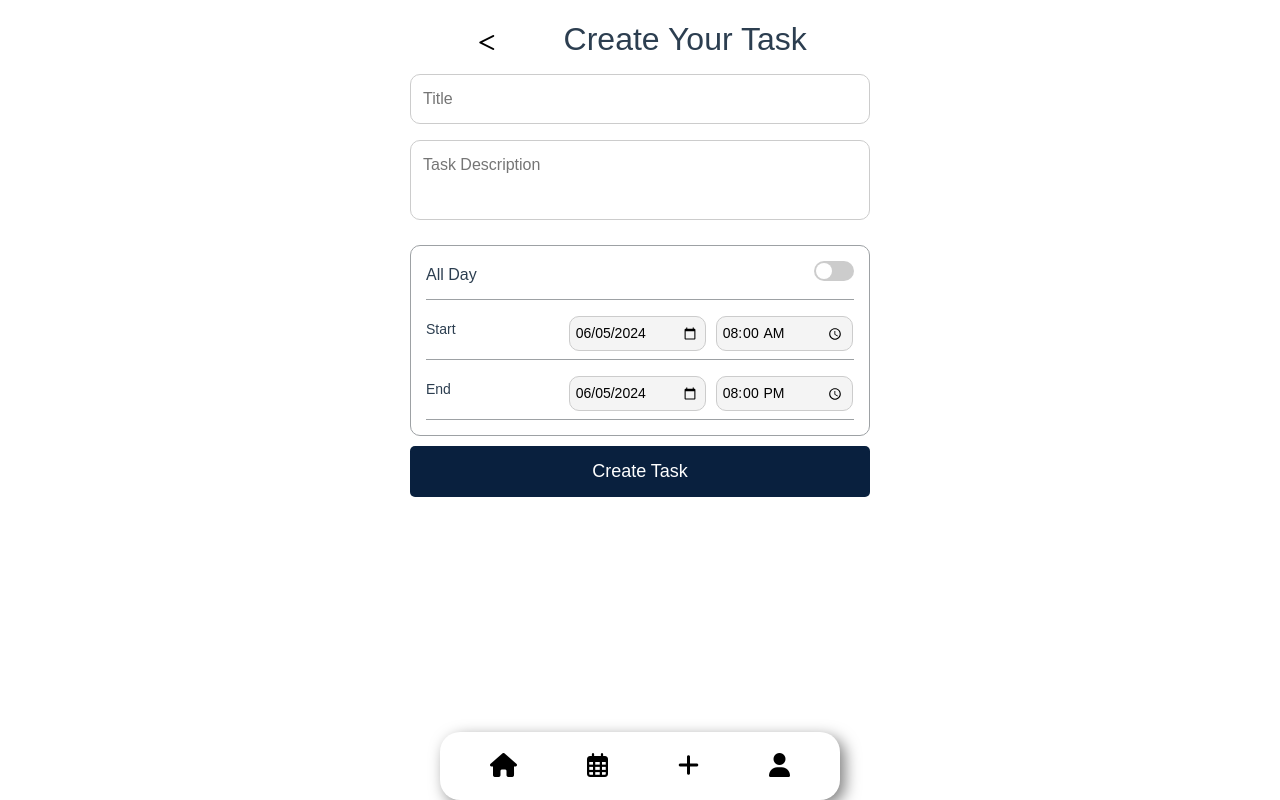
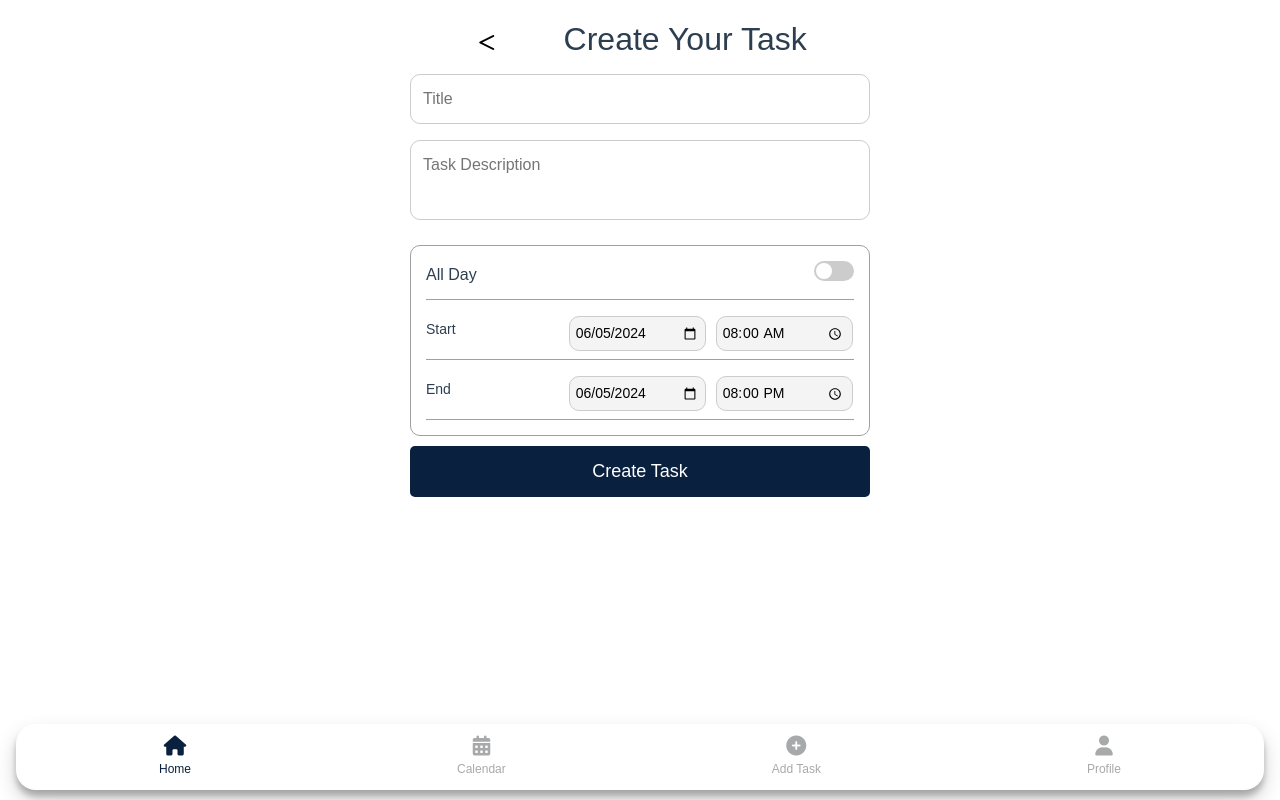
Before and after one commit to TeeboiCode/Todo-list, a Vue app: page /createTask in a window 1280 px wide. Built offline with nearby package versions, Linux system fonts and the light colour scheme.

Commit message:
updated the functionality of the menu icons

```diff
--- a/src/components/App/AppProfile.vue
+++ b/src/components/App/AppProfile.vue
@@ -41,17 +41,22 @@
       <!-- Done Button -->
       <button type="submit" class="btn">Done</button>
     </form>
+<div class="menu-containerBar">
+      <MenuBar :menuPosition="menuPositionBar" />
+    </div>
 
-    <!-- Bottom Navigation -->
-    <nav class="footer">
-      <button><i class="fa-solid fa-house"></i></button>
-      <button><i class="fa-solid fa-calendar"></i></button>
-      <button ><i class="fa-solid fa-plus"></i></button>
-      <button class="active"><i class="fa-solid fa-user"></i></button>
-    </nav>
   </div>
 </template>
+<script>
+import MenuBar from  "../Menu.vue";
+export default {
+name:"AppProfileVue",
+components: {
+    MenuBar,
+  },
 
+}
+</script>
 <style scoped>
 /* General Container */
 .container {
--- a/src/components/CreateTask.vue
+++ b/src/components/CreateTask.vue
@@ -8,12 +8,12 @@
 
     <!-- Task Form -->
     <form>
-      <input type="text" placeholder="Title" required />
-      <textarea placeholder="Task Description"></textarea>
+      <input type="text" id="taskTitle" placeholder="Title" required />
+      <textarea id="taskDescription" placeholder="Task Description"></textarea>
 
       <div class="time-container">
         <!-- All Day Toggle -->
-        <div class="all-day">
+        <div class="all-day" >
           <span>All Day</span>
           <label class="switch">
             <input type="checkbox">
@@ -31,7 +31,7 @@
         </div>
 
         <!-- End Date & Time -->
-        <div class="datetime">
+        <div class="datetime" >
           <label>End</label>
           <div class="datetime-box">
             <input type="date" value="2024-06-05">
@@ -41,21 +41,23 @@
       </div>
 
       <!-- Create Task Button -->
-      <button type="submit" class="btn">Create Task</button>
+      <button type="submit" class="btn" >Create Task</button>
     </form>
 
-    <!-- Bottom Navigation -->
-    <nav class="footer">
-      <button><i class="fa-sharp fa-solid fa-house"></i></button>
-      <button><i class="fa-regular fa-calendar-days"></i></button>
-      <button class="add-task " ><i class="fa-solid fa-plus"></i></button>
-      <button><i class="fa-solid fa-user"></i></button>
-    </nav>
+<div class="menu-containerBar">
+      <MenuBar :menuPosition="menuPositionBar" />
+    </div>
   </div>
 </template>
 <script>
+import MenuBar from "../components/Menu.vue";
+
 export default {
   name: "CreateTaskVue",
+  components: {
+    MenuBar,
+  },
+
 };
 </script>
 <style scoped>
--- a/src/components/Menu.vue
+++ b/src/components/Menu.vue
@@ -6,7 +6,7 @@
     }"
   >
     <div class="menu-content-container">
-      <div class="menu-item">
+      <div class="menu-item"  @click="$router.push('/dashboard')">
         <i class="fa-solid fa-house active"></i>
         <span class="active">Home</span>
       </div>
@@ -14,11 +14,11 @@
         <i class="fa-solid fa-calendar-days"></i>
         <span>Calendar</span>
       </div>
-      <div class="menu-item">
+      <div class="menu-item"  @click="$router.push('/createTask')">
         <i class="fa-solid fa-circle-plus"></i>
         <span>Add Task</span>
       </div>
-      <div class="menu-item">
+      <div class="menu-item" @click="$router.push('/appProfile')" >
         <i class="fa-solid fa-user"></i>
         <span>Profile</span>
       </div>
```
